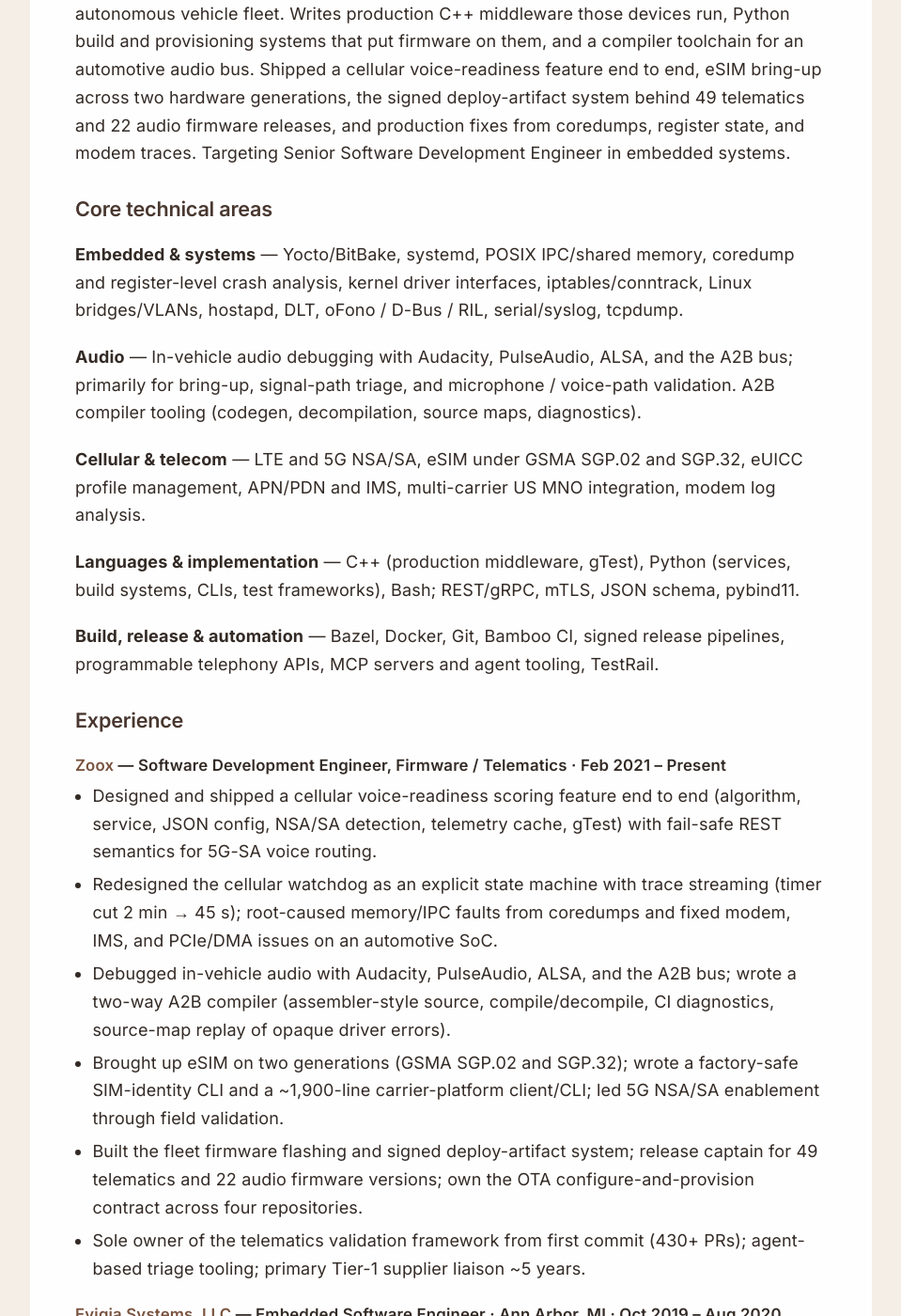
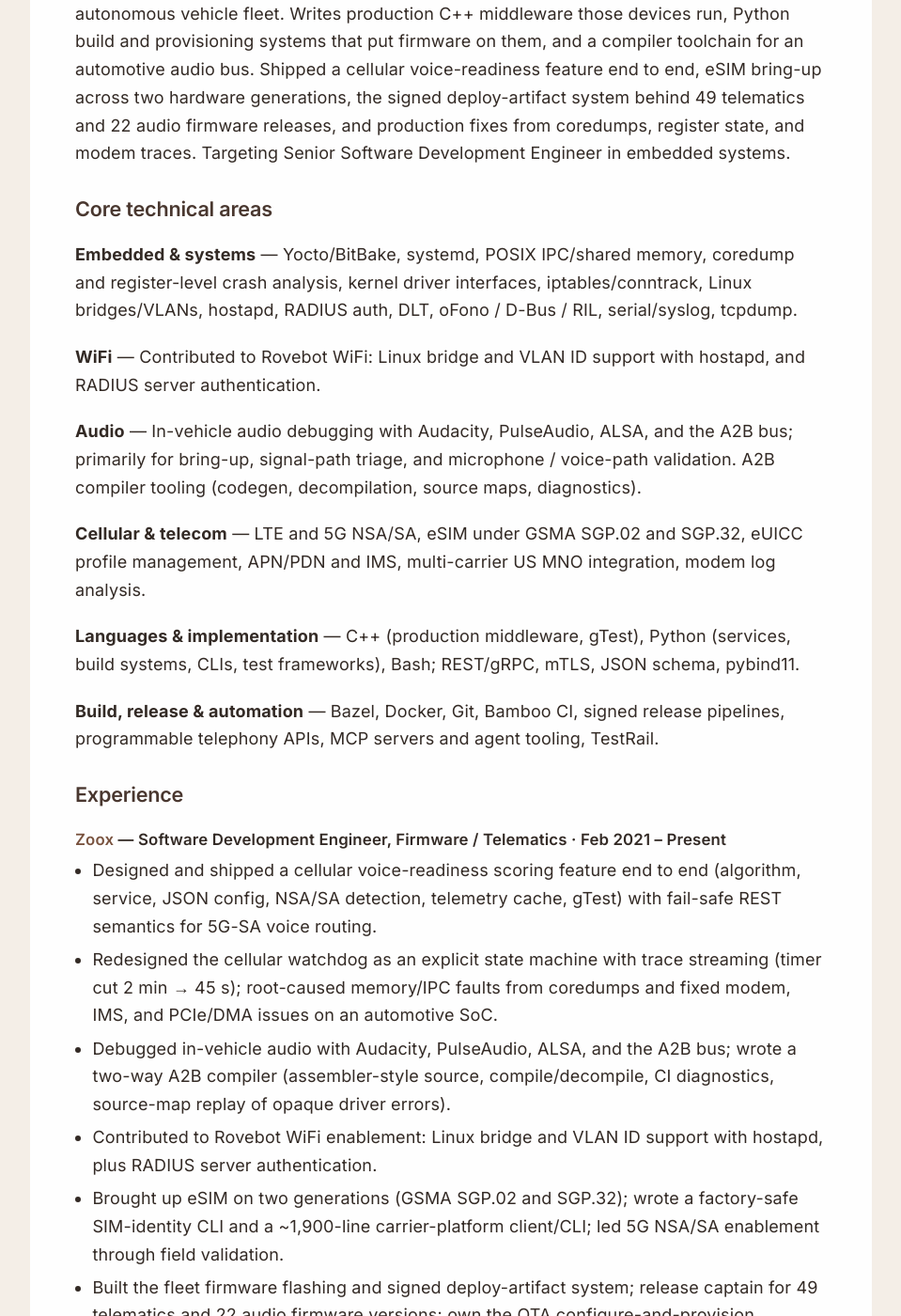
Before and after one commit to zachen-official/personal_website, a Jekyll site: the page built from cv/embedded/index.html, in a window 1280 px wide and 1400 px high, scrolled down 534 px. Shown: the whole window at 94% size, without its empty margins (160-1119 px from the left). Built offline with Jekyll 4.4.1, drawn with Linux system fonts in a browser that asks for light colours.

Commit message:
Add Rovebot WiFi work: bridges, VLANs, hostapd, and RADIUS.
EOF

```diff
--- a/cv/backend/index.html
+++ b/cv/backend/index.html
@@ -22,7 +22,7 @@ description: Backend / platform résumé for Zack Chen — Services, APIs & Buil
 		<p><strong>Distributed systems &amp; reliability</strong> — declared-versus-observed state reconciliation, cache coherency and invalidation, read-after-write consistency, idempotency and bounded retry, rollback and graceful degradation, push-based event propagation, fault isolation, single-point-of-failure analysis and mitigation planning.</p>
 		<p><strong>Languages</strong> — Python (service clients, CLIs, build systems, and test frameworks; multi-thousand-line packages as sole author), C++ (production services, gTest), Bash.</p>
 		<p><strong>Infrastructure &amp; delivery</strong> — Bazel, Docker, CI pipeline design and parallelization, artifact-repository publishing, cryptographic artifact signing, reproducible builds pinned by commit, release automation, observability dashboards, structured logging, pre-commit tooling.</p>
-		<p><strong>Systems</strong> — Linux: systemd, POSIX IPC and shared memory, D-Bus, netfilter/iptables, bridges and 802.1q VLANs, Yocto/BitBake; coredump and register-level crash analysis, tcpdump.</p>
+		<p><strong>Systems</strong> — Linux: systemd, POSIX IPC and shared memory, D-Bus, netfilter/iptables, bridges and 802.1q VLANs, hostapd, RADIUS auth, Yocto/BitBake; coredump and register-level crash analysis, tcpdump. Contributed to Rovebot WiFi bridge/VLAN and RADIUS authentication support.</p>
 		<p><strong>Audio</strong> — Debugged in-vehicle audio paths with Audacity, PulseAudio, ALSA, and the A2B bus; A2B compiler tooling for microphone-chain configuration.</p>
 	</section>
 
--- a/cv/embedded/index.html
+++ b/cv/embedded/index.html
@@ -18,7 +18,8 @@ description: Embedded / firmware résumé for Zack Chen — Software Development
 
 	<section>
 		<h2>Core technical areas</h2>
-		<p><strong>Embedded &amp; systems</strong> — Yocto/BitBake, systemd, POSIX IPC/shared memory, coredump and register-level crash analysis, kernel driver interfaces, iptables/conntrack, Linux bridges/VLANs, hostapd, DLT, oFono / D-Bus / RIL, serial/syslog, tcpdump.</p>
+		<p><strong>Embedded &amp; systems</strong> — Yocto/BitBake, systemd, POSIX IPC/shared memory, coredump and register-level crash analysis, kernel driver interfaces, iptables/conntrack, Linux bridges/VLANs, hostapd, RADIUS auth, DLT, oFono / D-Bus / RIL, serial/syslog, tcpdump.</p>
+		<p><strong>WiFi</strong> — Contributed to Rovebot WiFi: Linux bridge and VLAN ID support with hostapd, and RADIUS server authentication.</p>
 		<p><strong>Audio</strong> — In-vehicle audio debugging with Audacity, PulseAudio, ALSA, and the A2B bus; primarily for bring-up, signal-path triage, and microphone / voice-path validation. A2B compiler tooling (codegen, decompilation, source maps, diagnostics).</p>
 		<p><strong>Cellular &amp; telecom</strong> — LTE and 5G NSA/SA, eSIM under GSMA SGP.02 and SGP.32, eUICC profile management, APN/PDN and IMS, multi-carrier US MNO integration, modem log analysis.</p>
 		<p><strong>Languages &amp; implementation</strong> — C++ (production middleware, gTest), Python (services, build systems, CLIs, test frameworks), Bash; REST/gRPC, mTLS, JSON schema, pybind11.</p>
@@ -32,6 +33,7 @@ description: Embedded / firmware résumé for Zack Chen — Software Development
 			<li>Designed and shipped a cellular voice-readiness scoring feature end to end (algorithm, service, JSON config, NSA/SA detection, telemetry cache, gTest) with fail-safe REST semantics for 5G-SA voice routing.</li>
 			<li>Redesigned the cellular watchdog as an explicit state machine with trace streaming (timer cut 2 min → 45 s); root-caused memory/IPC faults from coredumps and fixed modem, IMS, and PCIe/DMA issues on an automotive SoC.</li>
 			<li>Debugged in-vehicle audio with Audacity, PulseAudio, ALSA, and the A2B bus; wrote a two-way A2B compiler (assembler-style source, compile/decompile, CI diagnostics, source-map replay of opaque driver errors).</li>
+			<li>Contributed to Rovebot WiFi enablement: Linux bridge and VLAN ID support with hostapd, plus RADIUS server authentication.</li>
 			<li>Brought up eSIM on two generations (GSMA SGP.02 and SGP.32); wrote a factory-safe SIM-identity CLI and a ~1,900-line carrier-platform client/CLI; led 5G NSA/SA enablement through field validation.</li>
 			<li>Built the fleet firmware flashing and signed deploy-artifact system; release captain for 49 telematics and 22 audio firmware versions; own the OTA configure-and-provision contract across four repositories.</li>
 			<li>Sole owner of the telematics validation framework from first commit (430+ PRs); agent-based triage tooling; primary Tier-1 supplier liaison ~5 years.</li>
--- a/index.html
+++ b/index.html
@@ -50,7 +50,7 @@ description: Zack Chen builds production middleware, firmware build systems, and
 				</article>
 				<article class="skill-block">
 					<h3>Embedded &amp; systems</h3>
-					<p>Yocto/BitBake, systemd, POSIX IPC and shared memory, coredump and register-level crash analysis, kernel driver interfaces, iptables/conntrack, Linux bridges and 802.1q VLANs, hostapd, DLT logging, oFono / D-Bus / RIL, serial/syslog triage, tcpdump.</p>
+					<p>Yocto/BitBake, systemd, POSIX IPC and shared memory, coredump and register-level crash analysis, kernel driver interfaces, iptables/conntrack, Linux bridges and 802.1q VLANs, hostapd, RADIUS auth, DLT logging, oFono / D-Bus / RIL, serial/syslog triage, tcpdump.</p>
 				</article>
 				<article class="skill-block">
 					<h3>Audio</h3>
@@ -97,6 +97,10 @@ description: Zack Chen builds production middleware, firmware build systems, and
 						<li>Brought up eSIM across two hardware generations and two architectures — GSMA SGP.02 (tooling-driven) and SGP.32 (eIM/IPA).</li>
 						<li>Wrote a ~1,900-line carrier-platform API client/CLI for profile lifecycle and carrier switching, plus a factory-safe SIM-identity CLI (~620 lines) that restores provisioning in a finally block so a mid-run failure cannot strand a unit on the wrong SIM.</li>
 						<li>Led 5G NSA/SA enablement on the current hardware generation — PoC through field validation across three metro areas and deploy-flow integration.</li>
+					</ul>
+					<p><strong>WiFi (Rovebot)</strong></p>
+					<ul>
+						<li>Contributed to Rovebot WiFi enablement: Linux bridge and VLAN ID support with hostapd, plus RADIUS server authentication for the vehicle WiFi path.</li>
 					</ul>
 					<p><strong>Test infrastructure &amp; automation</strong></p>
 					<ul>
```
